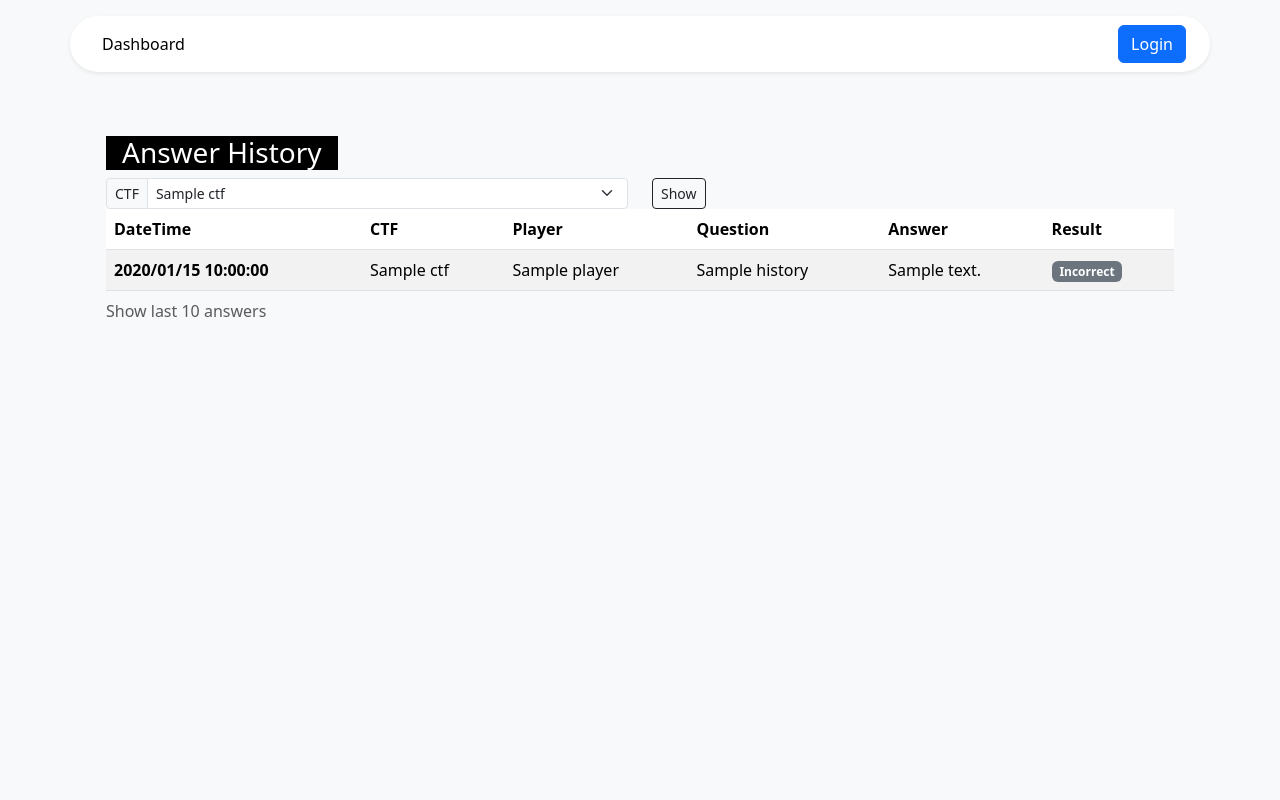
After one commit to rokuosan/subaru-qsys, a Django app: template qsys/app/templates/app/answer-history.html in a window 1280 px wide. The commit adds this page. Run offline with Django 4.2, Linux system fonts and the light colour scheme; the template is opened without the code that fills it: most values are stand-ins (such as "Sample title", 1, 10 or a date in 2020); some libraries are stand-ins or nearby versions.

Commit message:
WIP | Add answer history view

```diff
--- /dev/null
+++ b/qsys/app/templates/app/answer-history.html
@@ -0,0 +1,65 @@
+{% extends "base.html"%}
+{% block title%} Answer History | Subaru CTF {% endblock title %}
+{% block content %}
+
+<body>
+  {% include "app/components/header.html" %}
+  <section id="answer_history" class="pt-4">
+    <div class="container">
+      <div class="p-lg-4">
+        <div>
+          <h3 class="bg-black px-3 text-white" style="width: fit-content;">Answer History</h3>
+        </div>
+        <div class="row">
+          <div class="col-6">
+            <div class="input-group input-group-sm">
+              <div class="input-group-text">CTF</div>
+              <select class="form-select form-select-sm col flex-grow-1 " aria-label="Default select example">
+                {% for ctf in ctfs %}
+                {% if ctf.ctf_id == selected_ctf_id %}
+                <option value="{{ ctf.ctf_id }}" selected>{{ ctf.name }}</option>
+                {% else %}
+                <option value="{{ ctf.ctf_id }}">{{ ctf.name }}</option>
+                {% endif %}
+                {% endfor %}
+              </select>
+            </div>
+          </div>
+          <div class="col-4">
+            <button type="button" class="btn btn-outline-dark btn-sm">Show</button>
+          </div>
+        </div>
+        <table class="table table-striped table-hover">
+          <caption>Show last 10 answers</caption>
+          <thead>
+            <tr>
+              <th scope="col">DateTime</th>
+              <th scope="col">CTF</th>
+              <th scope="col">Player</th>
+              <th scope="col">Question</th>
+              <th scope="col">Answer</th>
+              <th scope="col">Result</th>
+            </tr>
+          </thead>
+          <tbody>
+            {% for h in history %}
+            <tr>
+              <th scope="row"> {{ h.answered_at | date:"Y/m/d H:i:s" }} </th>
+              <td>{{ h.ctf }}</td>
+              <td>{{ h.player }}</td>
+              <td>{{ h.question }}</td>
+              <td>{{ h.content }}</td>
+              {% if h.is_correct %}
+              <td><span class="badge bg-success">Correct</span></td>
+              {% else %}
+              <td><span class="badge bg-secondary">Incorrect</span></td>
+              {% endif %}
+            </tr>
+            {% endfor %}
+          </tbody>
+        </table>
+      </div>
+    </div>
+  </section>
+</body>
+{% endblock content %}
--- a/qsys/app/templates/app/components/header.html
+++ b/qsys/app/templates/app/components/header.html
@@ -18,10 +18,23 @@
           <a class="nav-link dropdown-toggle active" data-bs-toggle="dropdown" href="#" role="button"
             aria-expanded="false">For admin</a>
           <ul class="dropdown-menu">
+            <li>
+              <h6 class="dropdown-header">Information</h6>
+            </li>
+            <li><a class="dropdown-item" href="{% url 'answer_history' %}">Answer History</a></li>
+            <li>
+              <hr class="dropdown-divider">
+            </li>
+            <li>
+              <h6 class="dropdown-header">Managers</h6>
+            </li>
             <li><a class="dropdown-item" href="{% url 'manager_ctf' %}">CTF Manager</a></li>
             <li><a class="dropdown-item" href="{% url 'manager_user' %}">User Manager</a></li>
             <li>
               <hr class="dropdown-divider">
+            </li>
+            <li>
+              <h6 class="dropdown-header">Django Server Settings</h6>
             </li>
             <li><a class="dropdown-item" href="/admin">Django Admin Panel</a></li>
           </ul>
--- a/qsys/app/urls.py
+++ b/qsys/app/urls.py
@@ -1,6 +1,7 @@
 from django.contrib.auth.views import LoginView, LogoutView
 from django.urls import path
 
+from .views.answer_history import answer_history
 from .views.sample import sample_view
 from .views.mock import create_mock_questions, create_mock_user
 from .views.ranking import ranking
@@ -29,11 +30,13 @@ urlpatterns = [
     ),
     # Account
     path("account/", account, name="account"),
+    # Ranking
+    path("ranking/", ranking, name="ranking"),
     # For admin
     path("manager/", manager, name="manager"),
     path("manager/user/", manager_user, name="manager_user"),
     path("manager/ctf/", manager_ctf, name="manager_ctf"),
-    path("ranking/", ranking, name="ranking"),
+    path("answer-history/", answer_history, name="answer_history"),
     # Debug
     path(
         "mock/create/questions/<int:count>/",
```
Also changed, not shown: qsys/app/views/answer_history.py (added, +58 -0 lines).
